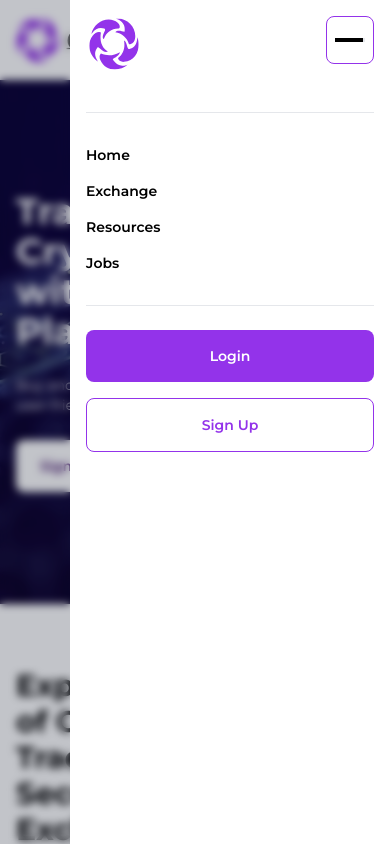
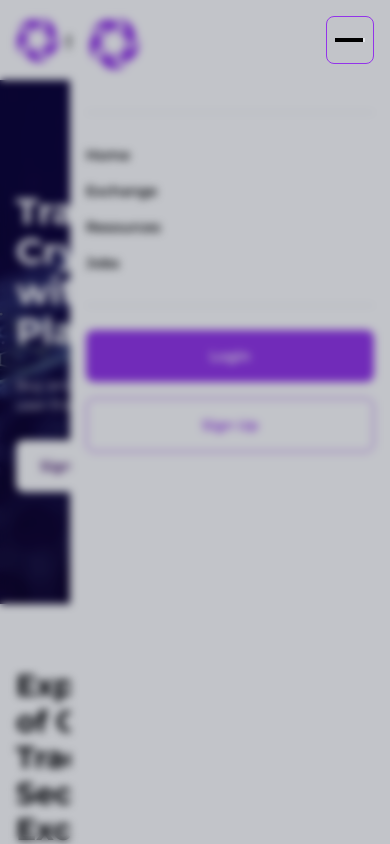
Before and after one commit to carlosmths/cryptomarketpalace, a React (Vite) app: page / in a window 390 px wide. Both pictures are taken after a click on the element 350 px from the left and 40 px from the top of the page. Shown: the top 844 px of the page. Built offline with nearby package versions, Linux system fonts and the light colour scheme; no server answers.

Commit message:
Fixed z-index on the header menu.

```diff
--- a/src/components/Header.tsx
+++ b/src/components/Header.tsx
@@ -30,11 +30,11 @@ const Header: React.FC = () => {
         <a className="w-auto h-full" href="/">
           <MainLogo className="main-logo w-full h-full" />
         </a>
-        <BurgerMenu isMenuOpen={isMenuOpen} onClick={menuOnClick} className="flex lg:hidden z-20 flex-shrink-0" />
+        <BurgerMenu isMenuOpen={isMenuOpen} onClick={menuOnClick} className="flex lg:hidden z-50 flex-shrink-0" />
         <div
           className={classNames(
             isMenuOpen
-              ? 'absolute inset-0 bg-slate-900/25 backdrop-blur-sm transition-opacity opacity-100 w-screen h-screen'
+              ? 'absolute inset-0 bg-slate-900/25 backdrop-blur-sm transition-opacity opacity-100 w-screen h-screen z-40'
               : 'hidden',
             'backdrop'
           )}></div>
```
